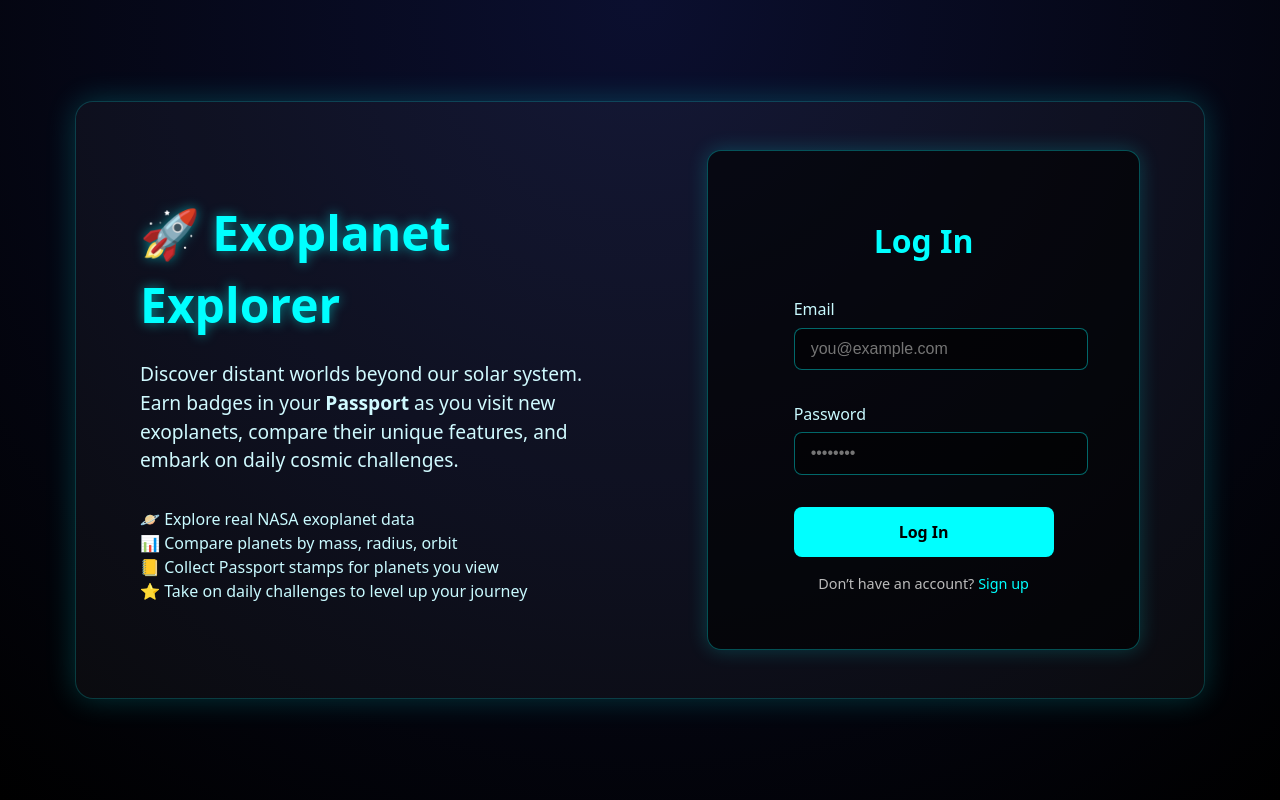
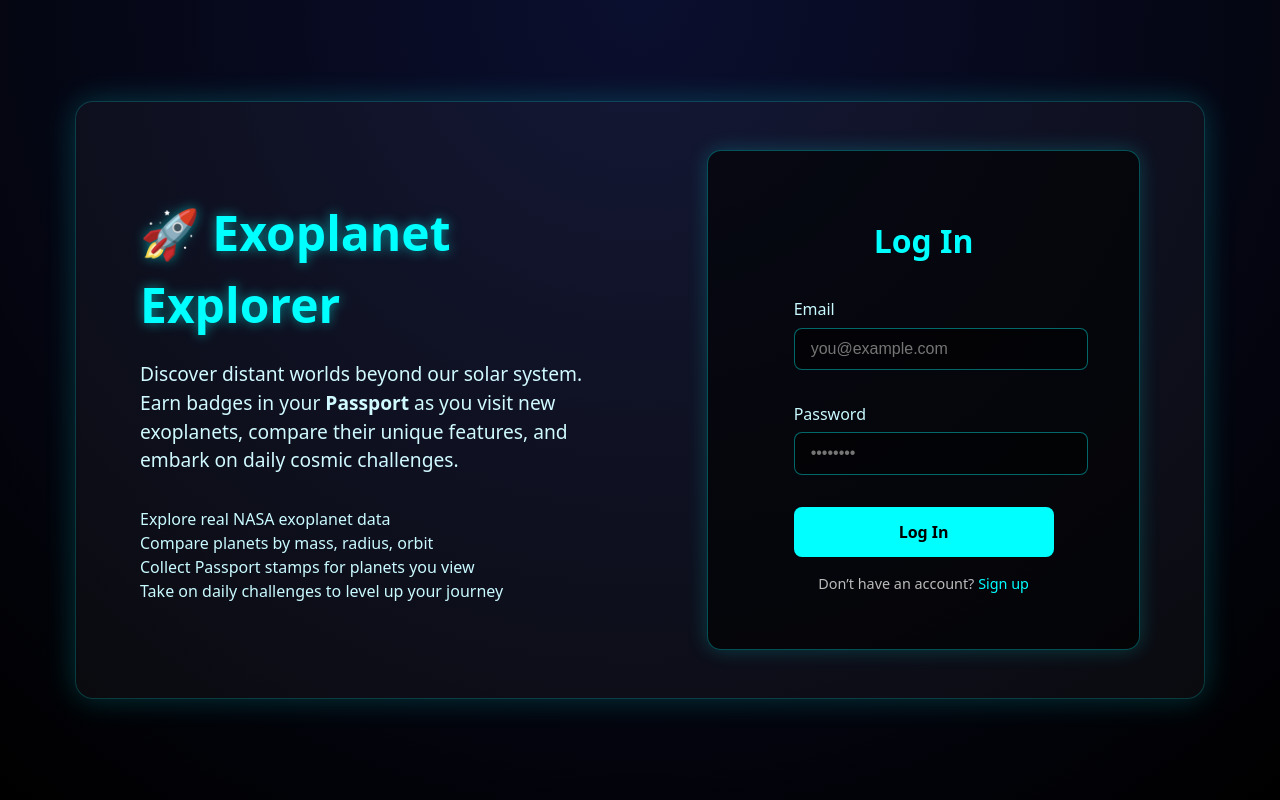
Before and after one commit to allonnnnnnn/NASA-type-stuff, a React app in the folder frontend/: page / in a window 1280 px wide. Built offline with nearby package versions, Linux system fonts and the light colour scheme; no server answers; the HTML template or start-up script is replaced by a standard one.

Commit message:
Removed emojis from repo

```diff
--- a/frontend/src/pages/HomePage.jsx
+++ b/frontend/src/pages/HomePage.jsx
@@ -128,7 +128,7 @@ const HomePage = () => {
               marginBottom: "0.5rem",
             }}
           >
-            ⭐ Challenge of the Day
+            Challenge of the Day
           </h3>
           <p style={{ fontSize: "1.1rem", color: "#e0faff" }}>
             {dailyChallenge}
--- a/frontend/src/pages/Landing.jsx
+++ b/frontend/src/pages/Landing.jsx
@@ -88,10 +88,10 @@ const Landing = () => {
               marginBottom: "2rem",
             }}
           >
-            <li>🪐 Explore real NASA exoplanet data</li>
-            <li>📊 Compare planets by mass, radius, orbit</li>
-            <li>📒 Collect Passport stamps for planets you view</li>
-            <li>⭐ Take on daily challenges to level up your journey</li>
+            <li>Explore real NASA exoplanet data</li>
+            <li>Compare planets by mass, radius, orbit</li>
+            <li>Collect Passport stamps for planets you view</li>
+            <li>Take on daily challenges to level up your journey</li>
           </ul>
         </div>
 
--- a/frontend/src/pages/MyPassport.jsx
+++ b/frontend/src/pages/MyPassport.jsx
@@ -1,6 +1,6 @@
 import React, { useEffect, useState } from "react";
 import HTMLFlipBook from "react-pageflip";
-import { auth } from "../firebase.js"; // your firebase setup
+import { auth } from "../firebase.js";
 import { onAuthStateChanged } from "firebase/auth";
 
 const MyPassport = () => {
@@ -8,7 +8,6 @@ const MyPassport = () => {
   const [loading, setLoading] = useState(true);
 
   useEffect(() => {
-    // Listen for auth state changes
     const unsubscribe = onAuthStateChanged(auth, async (user) => {
       if (!user) {
         console.warn("No user logged in.");
@@ -20,7 +19,6 @@ const MyPassport = () => {
       try {
         const token = await user.getIdToken();
 
-        // Adjust the port if your backend runs on 5000 instead of 3000
         const response = await fetch(`http://localhost:3000/api/account/${user.uid}`, {
           method: "GET",
           headers: {
@@ -43,7 +41,6 @@ const MyPassport = () => {
       }
     });
 
-    // Clean up subscription when component unmounts
     return () => unsubscribe();
   }, []);
 
@@ -65,7 +62,6 @@ const MyPassport = () => {
     );
   }
 
-  // Split visited planets into groups of 4 per page
   const chunkedPlanets = [];
   for (let i = 0; i < visitedPlanets.length; i += 4) {
     chunkedPlanets.push(visitedPlanets.slice(i, i + 4));
@@ -123,7 +119,7 @@ const MyPassport = () => {
         >
           {/* Cover Page */}
           <div style={coverPageStyle}>
-            <h2 style={coverTitle}>🌌 Exoplanet Explorer Passport</h2>
+            <h2 style={coverTitle}>Exoplanet Explorer Passport</h2>
             <p style={coverSubtitle}>
               A record of the worlds you’ve discovered beyond our solar system.
             </p>
@@ -145,7 +141,6 @@ const MyPassport = () => {
           ) : (
             chunkedPlanets.map((group, idx) => (
               <div key={idx} style={pageStyle}>
-                <h3 style={pageHeader}>Page {idx + 1}</h3>
                 <div style={stampGrid}>
                   {group.map((planetName, index) => (
                     <div key={index} style={stampCard}>
@@ -161,7 +156,7 @@ const MyPassport = () => {
 
           {/* Back Cover */}
           <div style={coverPageStyle}>
-            <h3 style={coverTitle}>🚀 Keep Exploring!</h3>
+            <h3 style={coverTitle}>Keep Exploring!</h3>
             <p style={coverSubtitle}>
               Return to the Explore page to discover more exoplanets and
               collect new stamps.
```
Also changed, not shown: 1 other file (tests, documents, lock files or other folders).
